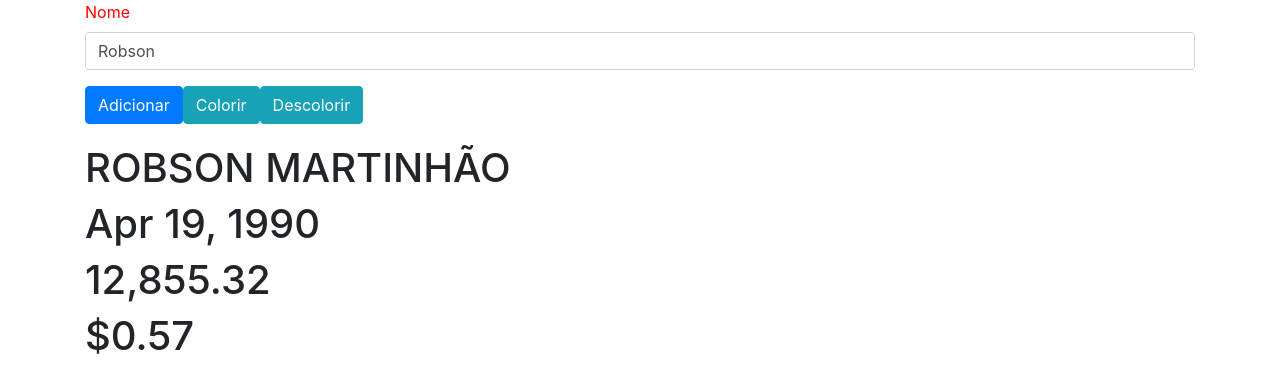
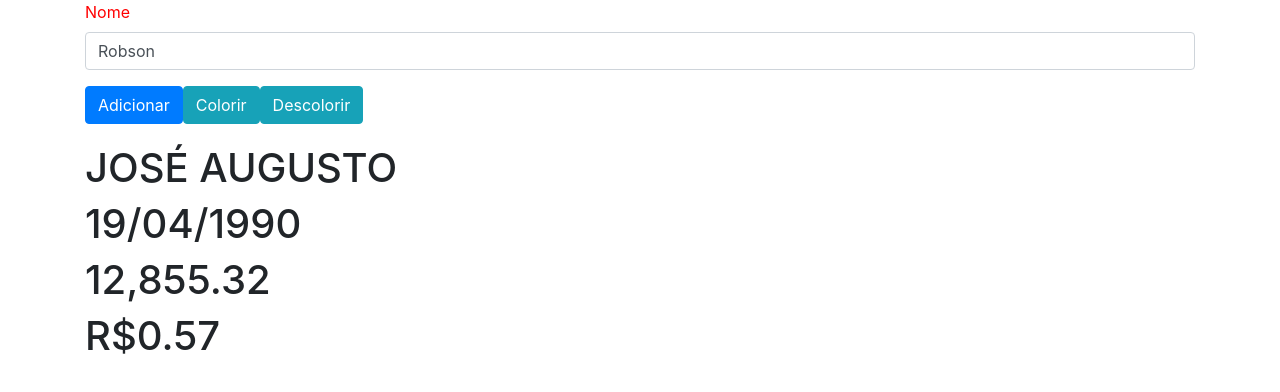
Before and after one commit to robmartinhao/algaworks-fsa-fundamentos-angular, an Angular app: page / in a window 1280 px wide. Shown: the top 392 px of the page. Built offline with nearby package versions, Linux system fonts and the light colour scheme.

Commit message:
11.7. Passando parâmetros para pipes

```diff
--- a/src/app/app.component.html
+++ b/src/app/app.component.html
@@ -11,7 +11,7 @@
 
 <div class="container">
   <h1>{{ nome | uppercase }}</h1>
-  <h1>{{ dataAniversario | date }}</h1>
-  <h1>{{ preco | number }}</h1>
-  <h1>{{ troco | currency }}</h1>
+  <h1>{{ dataAniversario | date:'dd/MM/y' }}</h1>
+  <h1>{{ preco | number:'1.2-2' }}</h1>
+  <h1>{{ troco | currency:'BRL':true:'1.2-2' }}</h1>
 </div>
--- a/src/app/app.component.ts
+++ b/src/app/app.component.ts
@@ -13,7 +13,7 @@ export class AppComponent {
   }
 
 
-  nome = "Robson Martinhão";
+  nome = "José Augusto";
   dataAniversario = new Date(1990, 3, 19);
   preco = 12855.32;
   troco = 0.57392;
```
